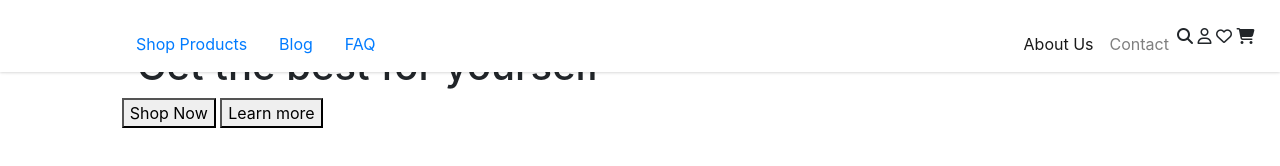
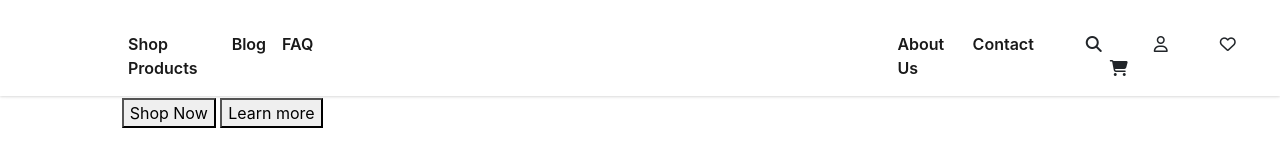
Before and after one commit to kmgmedia/BYC-WEB, a plain HTML site: page MacBook - 5-landing-page/index.html in a window 1280 px wide. Drawn offline with nearby package versions, Linux system fonts and the light colour scheme.

Commit message:
added new

```diff
--- a/MacBook - 5-landing-page/index.html
+++ b/MacBook - 5-landing-page/index.html
@@ -25,26 +25,33 @@
             <div class="col-sm-12 col-md-12 col-lg-10">
         <nav class="navbar navbar-expand-lg navbar-light fixed-top pt-4 bg-white">
             <div class="col-sm-12 col-md-12 col-lg-1"></div>
-            <a class="nav-link" href="#">Shop Products</a>
+            <!-- <a class="nav-link" href="#">Shop Products</a>
             <a class="nav-link" href="#">Blog</a>
-            <a class="nav-link" href="#">FAQ</a>
+            <a class="nav-link" href="#">FAQ</a> -->
+            <div class="navbar-nav">
+                <!-- <a class="nav-link active" href="#">About Us <span class="sr-only">(current)</span></a> -->
+                <a class="nav-link active" href="#">Shop Products <span class="sr-only">(current)</span></a>
+                <a class="nav-link active" href="#">Blog <span class="sr-only">(current)</span></a>
+                <a class="nav-link active" href="#">FAQ <span class="sr-only">(current)</span></a>
+            </div>
             <button class="navbar-toggler" type="button" data-toggle="collapse" data-target="#navbarNavAltMarkup" aria-controls="navbarNavAltMarkup" aria-expanded="false" aria-label="Toggle navigation">
             <span class="navbar-toggler-icon"></span>
             </button>
             <div class="col-sm-12 col-md-12 col-lg-3"></div>
             <img src="images/BYC LOGO JPG FILE 1.png" alt="">
-            <div class="col-sm-12 col-md-12 col-lg-3"></div>
+            <div class="col-sm-12 col-md-12 col-lg-2"></div>
             <div class="collapse navbar-collapse" id="navbarNavAltMarkup">
-            <div class="navbar-nav">
-                <a class="nav-link active" href="#">About Us <span class="sr-only">(current)</span></a>
-                <a class="nav-link" href="#">Contact</a>
-                <div class="nav-search-icons">
-                    <i class="fa-solid fa-magnifying-glass"></i>
-                <i class="fa-regular fa-user"></i>
-                <i class="fa-regular fa-heart"></i>
-                <i class="fa-solid fa-cart-shopping"></i>
+                <div class="navbar-nav pl-5">
+                    <a class="nav-link active" href="#">About Us <span class="sr-only">(current)</span></a>
+                    <a class="nav-link active" href="#">Contact <span class="sr-only">(current)</span></a>
+
+                    <div class="nav-search-icons">
+                        <i class="fa-solid fa-magnifying-glass ml-4"></i>
+                    <i class="fa-regular fa-user ml-5 "></i>
+                    <i class="fa-regular fa-heart ml-5"></i>
+                    <i class="fa-solid fa-cart-shopping ml-5"></i>
+                    </div>
                 </div>
-            </div>
             </div>
         </nav>
         <div class="col-sm-12 col-md-12 col-lg-1"></div>
@@ -65,9 +72,6 @@
                         <div class="maintext">
                             <h1>Get the best for yourself</h1>
                         </div>
-                    </div>
-                    <div>
-                    <button class="hero-page-btn" type="submit">Shop Now</button>
                     </div>
                 </div>
             </div>
--- a/MacBook - 5-landing-page/style.css
+++ b/MacBook - 5-landing-page/style.css
@@ -29,3 +29,14 @@
 .bg-white {
     box-shadow: rgba(0, 0, 0, 0.1) 0px 1px 3px 0px, rgba(0, 0, 0, 0.06) 0px 1px 2px 0px;;
 }
+
+.nav-search-icons {
+    padding-top: 8px;
+    margin-left: 20px;
+}
+
+
+.navbar-nav {
+    font-size: 16px;
+    font-weight: 600;
+}
```
